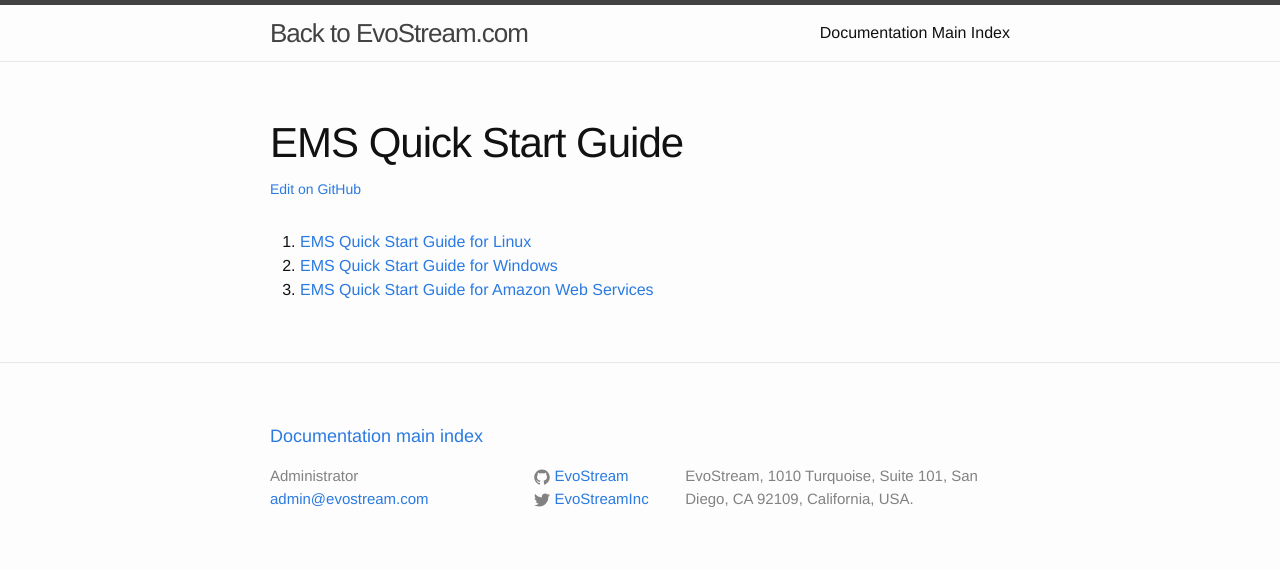
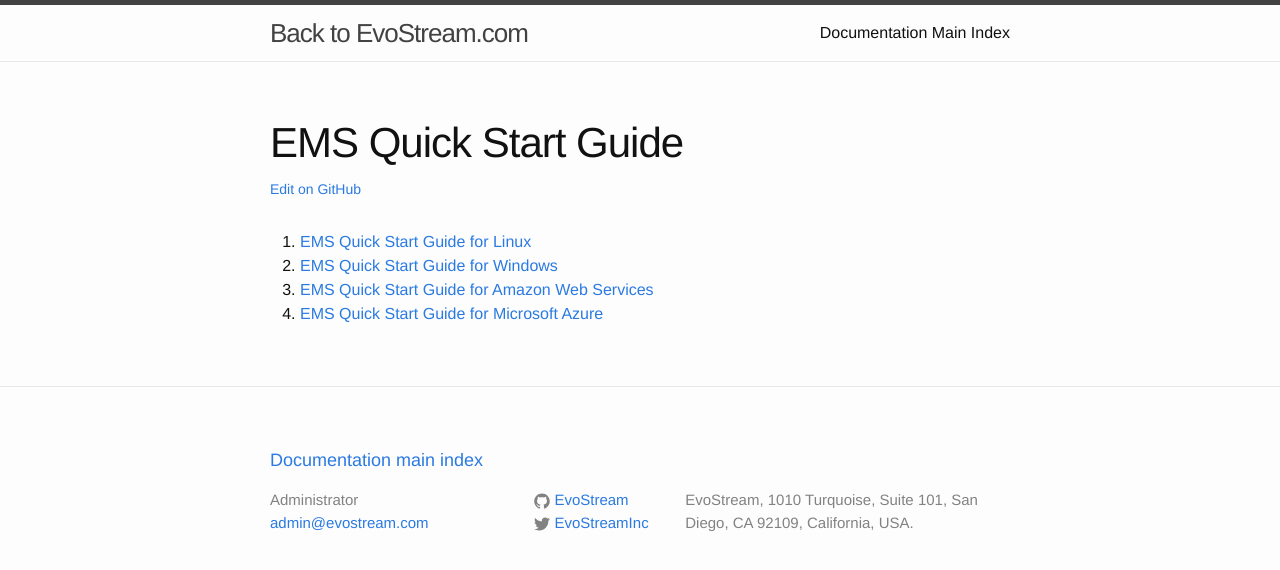
Before and after one commit to EvoStream/ems_quick_start_guide, a Jekyll site: the page built from _posts/2016-01-01-index.md, in a window 1280 px wide. Shown: the top 570 px of the page. Built offline with Jekyll 4.4.1, drawn with Linux system fonts in a browser that asks for light colours.

Commit message:
added link for azure

```diff
--- a/_posts/2016-01-01-index.md
+++ b/_posts/2016-01-01-index.md
@@ -9,3 +9,4 @@ permalink: table_of_contents
 1. [EMS Quick Start Guide for Linux]({{site.url}}{{site.baseurl}}/quick_start_guide_for_linux)
 2. [EMS Quick Start Guide for Windows]({{site.url}}{{site.baseurl}}/quick_start_guide_for_windows)
 3. [EMS Quick Start Guide for Amazon Web Services]({{site.url}}{{site.baseurl}}/quick_start_guide_for_amazon)
+4. [EMS Quick Start Guide for Microsoft Azure]({{site.url}}{{site.baseurl}}/quick_start_guide_for_azure)
```
